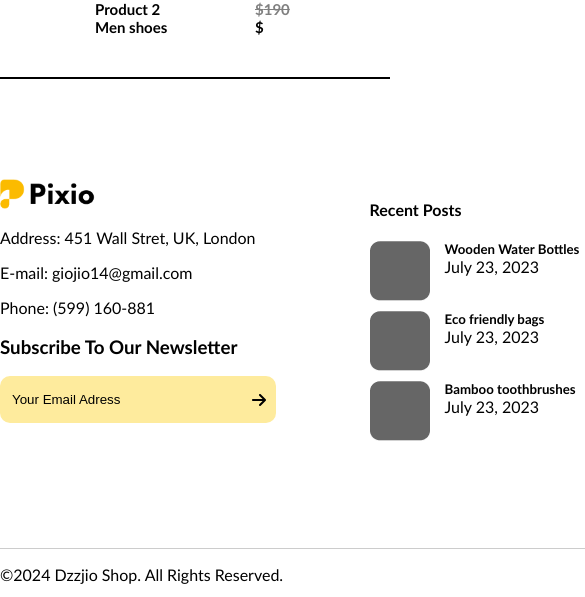
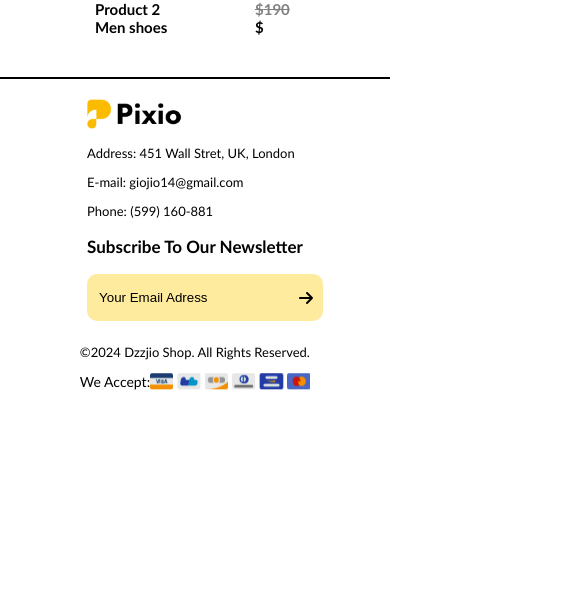
Before and after one commit to Dzzjio/dzz-shop-ecommerse, a React (Create React App) app: page / in a window 390 px wide. Shown: the part 4991-5588 px from the top of the page, 585 px wide, since content can reach past the window. After the commit the page ends 5401 px from the top, so only its background shows below. Built offline with nearby package versions, Linux system fonts and the light colour scheme.

Commit message:
add responsive footer demo

```diff
--- a/src/components/layout/footer/footer.tsx
+++ b/src/components/layout/footer/footer.tsx
@@ -4,6 +4,8 @@ import cards from '../../../assets/images/cards-we-accept.png'
 import footerBoxSmall from '../../../assets/images/footer-gray-box-small.png'// will delete later
 import { faArrowRight } from "@fortawesome/free-solid-svg-icons";
 import { FontAwesomeIcon } from "@fortawesome/react-fontawesome";
+import { FooterConteinerMobile, FooterConteinerMobileBot } from "./styledresponsive";
+import { useEffect, useState } from "react";
 
 const Footer = () => {
 
@@ -41,9 +43,24 @@ const Footer = () => {
     const usefullLinksArr = ['Privacy Policy', 'Returns', 'Terms & Conditions', 'Contact Us', 'Latest News', 'Our Sitemap'];
     const FooterMenuArr = ['Instagram Profile', 'New Collection', 'Woman Dress', 'Contact Us', 'Latest News'];
 
+    const [isMobile, setIsMobile] = useState(window.innerWidth <= 610);
+
+    useEffect(() => {
+        const handleResize = () => {
+            setIsMobile(window.innerWidth <= 610);
+        };
+
+        window.addEventListener('resize', handleResize);
+
+        // Cleanup function
+        return () => {
+            window.removeEventListener('resize', handleResize);
+        };
+      }, []);
+
     return (
         <footer style={{ bottom: 0, width: '100%', borderTop: '2px solid #000' }}>
-            <FooterConteiner>
+            <FooterConteiner style={{ display: isMobile ? 'none' : 'flex' }} >
                 <FooterTop>
                     <div>
                         <div>
@@ -99,6 +116,34 @@ const Footer = () => {
                     </div>
                 </FooterBot>
             </FooterConteiner>
+
+            <FooterConteinerMobile style={{ display: isMobile ? 'flex' : 'none' }} >
+                <div>
+                    <div>
+                        <div>
+                            <img style={{height: '30px'}} src={logo} alt="footer-logo" />
+                            <p>Address: 451 Wall Stret, UK, London</p>
+                            <p>E-mail: giojio14@gmail.com</p>
+                            <p>Phone: (599) 160-881</p>
+                        </div>
+                        <div>
+                            <h3>Subscribe To Our Newsletter</h3>
+                            <InputContainer>
+                                <FooterInput type="text" placeholder="Your Email Adress"/>
+                                <FontAwesomeIcon icon={faArrowRight} />
+                            </InputContainer>
+                        </div>
+                    </div>
+
+                    <FooterConteinerMobileBot>
+                        <p>©2024 Dzzjio Shop. All Rights Reserved.</p>
+                        <div>
+                            <span>We Accept:</span>
+                            <img src={cards} alt="cards" />
+                        </div>
+                    </FooterConteinerMobileBot>
+                </div>
+            </FooterConteinerMobile>
         </footer>
     )
 }
--- a/src/components/layout/footer/styled.ts
+++ b/src/components/layout/footer/styled.ts
@@ -1,8 +1,8 @@
 import styled from 'styled-components'
 
 export const FooterConteiner = styled.div`
-    width: 1260px;
-    height: 521px;
+    max-width: 1260px;
+    height: auto;
     margin: 0 auto;
     position: relative;
     box-sizing: border-box;
@@ -79,14 +79,4 @@ export const FooterBot = styled.div`
         align-items: center;
         gap: 3px;
     }
-
-    & > div > p {
-        display: inline;
-
-    }
-
-    & > div > div {
-        width: 200px;
-        height: 20px;
-    }
 `
--- /dev/null
+++ b/src/components/layout/footer/styledresponsive.ts
@@ -0,0 +1,40 @@
+import styled from "styled-components";
+
+export const FooterConteinerMobile = styled.div`
+    display: flex;
+    flex-direction: column;
+    padding: 20px;
+
+    p {
+        font-size: 13px;
+    }
+
+    h3 {
+        font-size: 17px;
+    }
+
+    & > div {
+        margin: 0 auto;
+        display: flex;
+        flex-direction: column;
+        gap: 10px;
+        align-items: center;
+    }
+`
+
+export const FooterConteinerMobileBot = styled.div`
+    display: flex;
+    flex-direction: column;
+
+    & > div {
+        display: flex;
+    }
+
+    & > div > span {
+        font-size: 14px;
+    }
+
+    & > div  > img {
+        width: 160px;
+    }
+`
```
